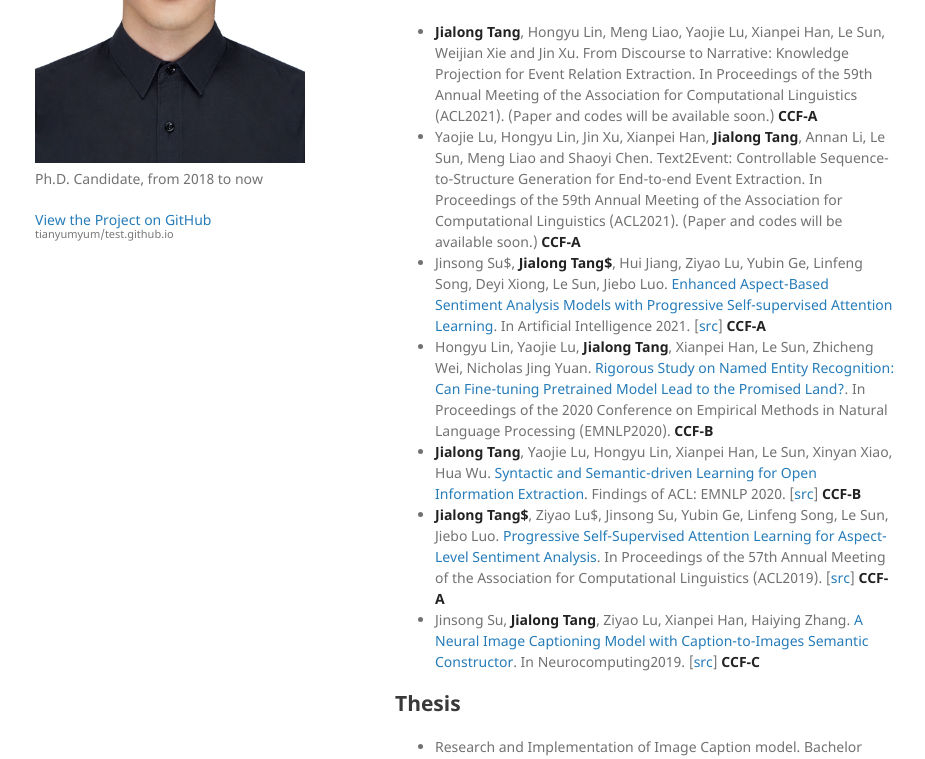
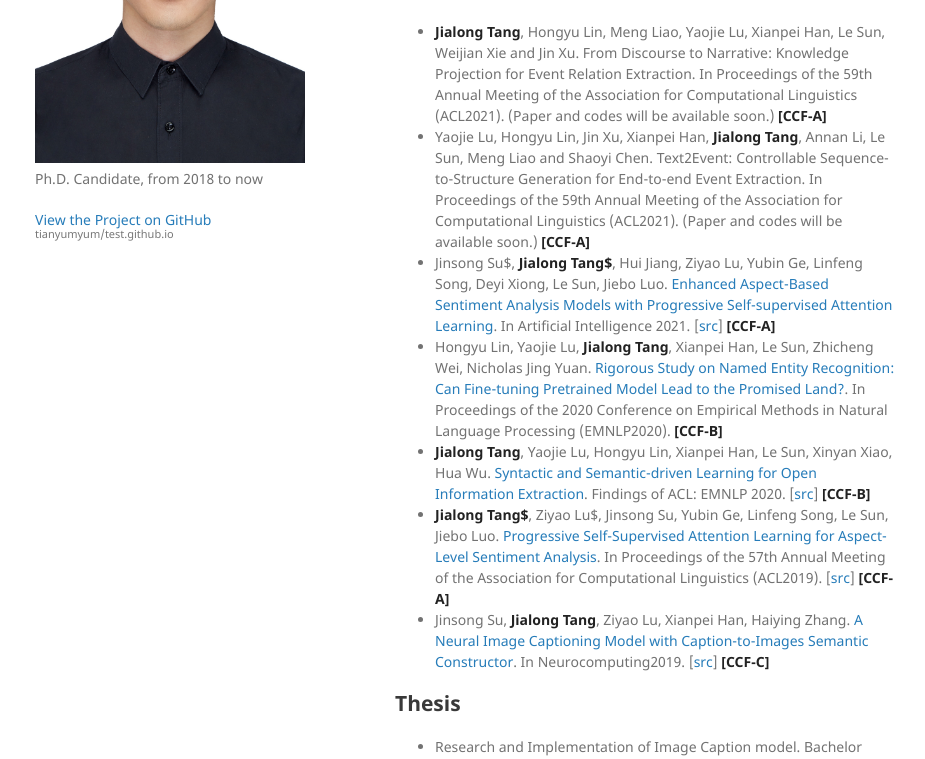
Before and after one commit to tianyumyum/test.github.io, a Jekyll site: the page built from index.md, in a window 1280 px wide and 1400 px high, scrolled down 366 px. Shown: the part 363-1122 px from the top of the window, without its empty margins (175-1100 px from the left). Built offline with Jekyll 4.4.1, drawn with Linux system fonts in a browser that asks for light colours; our own code applies the rules of GitHub Pages for plain Markdown files.

```diff
--- a/index.md
+++ b/index.md
@@ -28,14 +28,14 @@ layout: default
 
 ## Publications
 
-*   **Jialong Tang**, Hongyu Lin, Meng Liao, Yaojie Lu, Xianpei Han, Le Sun, Weijian Xie and Jin Xu. From Discourse to Narrative: Knowledge Projection for Event Relation Extraction. In Proceedings of the 59th Annual Meeting of the Association for Computational Linguistics (ACL2021). (Paper and codes will be available soon.) **CCF-A**
-*   Yaojie Lu, Hongyu Lin, Jin Xu, Xianpei Han, **Jialong Tang**, Annan Li, Le Sun, Meng Liao and Shaoyi Chen. Text2Event: Controllable Sequence-to-Structure Generation for End-to-end Event Extraction. In Proceedings of the 59th Annual Meeting of the Association for Computational Linguistics (ACL2021). (Paper and codes will be available soon.) **CCF-A**
+*   **Jialong Tang**, Hongyu Lin, Meng Liao, Yaojie Lu, Xianpei Han, Le Sun, Weijian Xie and Jin Xu. From Discourse to Narrative: Knowledge Projection for Event Relation Extraction. In Proceedings of the 59th Annual Meeting of the Association for Computational Linguistics (ACL2021). (Paper and codes will be available soon.) **\[CCF-A\]**
+*   Yaojie Lu, Hongyu Lin, Jin Xu, Xianpei Han, **Jialong Tang**, Annan Li, Le Sun, Meng Liao and Shaoyi Chen. Text2Event: Controllable Sequence-to-Structure Generation for End-to-end Event Extraction. In Proceedings of the 59th Annual Meeting of the Association for Computational Linguistics (ACL2021). (Paper and codes will be available soon.) **\[CCF-A\]**
 *   Jinsong Su$, **Jialong Tang$**, Hui Jiang, Ziyao Lu, Yubin Ge, Linfeng Song, Deyi Xiong, Le Sun, Jiebo Luo. [Enhanced Aspect-Based Sentiment Analysis Models
-with Progressive Self-supervised Attention Learning](https://www.sciencedirect.com/science/article/pii/S000437022100028X). In Artificial Intelligence 2021. \[[src](https://github.com/TangJiaLong/PSSAttention)\] **CCF-A**
-*   Hongyu Lin, Yaojie Lu, **Jialong Tang**, Xianpei Han, Le Sun, Zhicheng Wei, Nicholas Jing Yuan. [Rigorous Study on Named Entity Recognition: Can Fine-tuning Pretrained Model Lead to the Promised Land?](https://www.aclweb.org/anthology/2020.emnlp-main.592.pdf). In Proceedings of the 2020 Conference on Empirical Methods in Natural Language Processing (EMNLP2020). **CCF-B**
-*   **Jialong Tang**, Yaojie Lu, Hongyu Lin, Xianpei Han, Le Sun, Xinyan Xiao, Hua Wu. [Syntactic and Semantic-driven Learning for Open Information Extraction](https://www.aclweb.org/anthology/2020.findings-emnlp.69.pdf). Findings of ACL: EMNLP 2020. \[[src](https://github.com/TangJiaLong/SSD-OpenIE)\] **CCF-B**
-*   **Jialong Tang$**, Ziyao Lu$, Jinsong Su, Yubin Ge, Linfeng Song, Le Sun, Jiebo Luo. [Progressive Self-Supervised Attention Learning for Aspect-Level Sentiment Analysis](https://www.aclweb.org/anthology/P19-1053.pdf). In Proceedings of the 57th Annual Meeting of the Association for Computational Linguistics (ACL2019). \[[src](https://github.com/TangJiaLong/PSSAttention)\] **CCF-A**
-*   Jinsong Su, **Jialong Tang**, Ziyao Lu, Xianpei Han, Haiying Zhang. [A Neural Image Captioning Model with Caption-to-Images Semantic Constructor](https://www.sciencedirect.com/science/article/pii/S0925231219311312). In Neurocomputing2019. \[[src](https://github.com/TangJiaLong/ICSemanticReConstructor)\] **CCF-C**
+with Progressive Self-supervised Attention Learning](https://www.sciencedirect.com/science/article/pii/S000437022100028X). In Artificial Intelligence 2021. \[[src](https://github.com/TangJiaLong/PSSAttention)\] **\[CCF-A\]**
+*   Hongyu Lin, Yaojie Lu, **Jialong Tang**, Xianpei Han, Le Sun, Zhicheng Wei, Nicholas Jing Yuan. [Rigorous Study on Named Entity Recognition: Can Fine-tuning Pretrained Model Lead to the Promised Land?](https://www.aclweb.org/anthology/2020.emnlp-main.592.pdf). In Proceedings of the 2020 Conference on Empirical Methods in Natural Language Processing (EMNLP2020). **\[CCF-B\]**
+*   **Jialong Tang**, Yaojie Lu, Hongyu Lin, Xianpei Han, Le Sun, Xinyan Xiao, Hua Wu. [Syntactic and Semantic-driven Learning for Open Information Extraction](https://www.aclweb.org/anthology/2020.findings-emnlp.69.pdf). Findings of ACL: EMNLP 2020. \[[src](https://github.com/TangJiaLong/SSD-OpenIE)\] **\[CCF-B\]**
+*   **Jialong Tang$**, Ziyao Lu$, Jinsong Su, Yubin Ge, Linfeng Song, Le Sun, Jiebo Luo. [Progressive Self-Supervised Attention Learning for Aspect-Level Sentiment Analysis](https://www.aclweb.org/anthology/P19-1053.pdf). In Proceedings of the 57th Annual Meeting of the Association for Computational Linguistics (ACL2019). \[[src](https://github.com/TangJiaLong/PSSAttention)\] **\[CCF-A\]**
+*   Jinsong Su, **Jialong Tang**, Ziyao Lu, Xianpei Han, Haiying Zhang. [A Neural Image Captioning Model with Caption-to-Images Semantic Constructor](https://www.sciencedirect.com/science/article/pii/S0925231219311312). In Neurocomputing2019. \[[src](https://github.com/TangJiaLong/ICSemanticReConstructor)\] **\[CCF-C\]**
 
 ## Thesis
 
```
